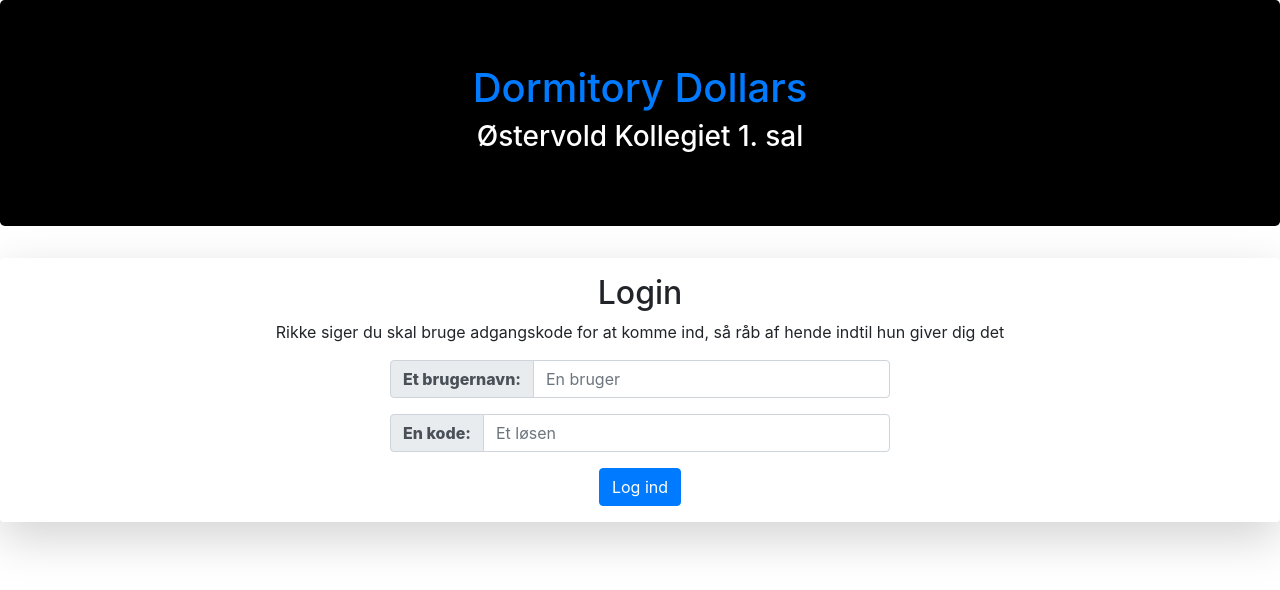
After one commit to Rotendahl/DormitoryLife, a Django app: page /accounts/login/ in a window 1280 px wide. The commit adds this page. Shown: the top 590 px of the page. Run offline with Django 3.2, Linux system fonts and the light colour scheme; some libraries are stand-ins or nearby versions.

Commit message:
Formatting, date fix, and login required

```diff
--- a/DormitoryDollars/settings.py
+++ b/DormitoryDollars/settings.py
@@ -148,7 +148,7 @@ if DEBUG:  # pragma: no cover
 STATIC_ROOT = os.path.join(PROJECT_ROOT, "staticfiles")
 STATIC_URL = "/static/"
 
-
+LOGIN_REDIRECT_URL = "/"
 STATICFILES_DIRS = [os.path.join(PROJECT_ROOT, "static")]
 
 STATICFILES_STORAGE = "whitenoise.storage.CompressedManifestStaticFilesStorage"
--- a/DormitoryDollars/urls.py
+++ b/DormitoryDollars/urls.py
@@ -15,8 +15,10 @@ Including another URLconf
 """
 from django.conf.urls import include, url
 from django.contrib import admin
+from django.urls import path
 
 urlpatterns = [
-    url(r'^admin/', admin.site.urls),
-    url(r'^', include('cashier.urls')),
+    url(r"^admin/", admin.site.urls),
+    url(r"^", include("cashier.urls")),
+    path("accounts/", include("django.contrib.auth.urls")),
 ]
--- a/cashier/templates/cashier/base.html
+++ b/cashier/templates/cashier/base.html
@@ -1,17 +1,33 @@
 <!DOCTYPE html>
 <html lang="da">
-
   <head>
     {% load staticfiles %}
     <meta http-equiv="Content-Type" content="text/html; charset=utf-8" />
-    <script src="https://ajax.googleapis.com/ajax/libs/jquery/1.11.2/jquery.min.js"></script>
-    <link rel="stylesheet" href="https://ajax.googleapis.com/ajax/libs/jqueryui/1.11.4/themes/smoothness/jquery-ui.css">
-    <script src="https://ajax.googleapis.com/ajax/libs/jqueryui/1.11.4/jquery-ui.min.js"></script>
-    {% load bootstrap3 %} {% bootstrap_css %} {% bootstrap_javascript %}
+    <link
+      rel="stylesheet"
+      href="https://stackpath.bootstrapcdn.com/bootstrap/4.3.1/css/bootstrap.min.css"
+      integrity="sha384-ggOyR0iXCbMQv3Xipma34MD+dH/1fQ784/j6cY/iJTQUOhcWr7x9JvoRxT2MZw1T"
+      crossorigin="anonymous"
+    />
+    <script
+      src="https://code.jquery.com/jquery-3.3.1.slim.min.js"
+      integrity="sha384-q8i/X+965DzO0rT7abK41JStQIAqVgRVzpbzo5smXKp4YfRvH+8abtTE1Pi6jizo"
+      crossorigin="anonymous"
+    ></script>
+    <script
+      src="https://cdnjs.cloudflare.com/ajax/libs/popper.js/1.14.7/umd/popper.min.js"
+      integrity="sha384-UO2eT0CpHqdSJQ6hJty5KVphtPhzWj9WO1clHTMGa3JDZwrnQq4sF86dIHNDz0W1"
+      crossorigin="anonymous"
+    ></script>
+    <script
+      src="https://stackpath.bootstrapcdn.com/bootstrap/4.3.1/js/bootstrap.min.js"
+      integrity="sha384-JjSmVgyd0p3pXB1rRibZUAYoIIy6OrQ6VrjIEaFf/nJGzIxFDsf4x0xIM+B07jRM"
+      crossorigin="anonymous"
+    ></script>
     <script type="text/javascript">
       $(function() {
         $("#Date").datepicker({
-                dateFormat: 'dd-mm-yy'
+          dateFormat: "dd-mm-yy"
         });
       });
     </script>
@@ -29,7 +45,6 @@
       <h1><a href="{% url 'AllRooms' %}">Dormitory Dollars</a></h1>
       <h3>Østervold Kollegiet 1. sal</h3>
     </div>
-    {% block content %}
-    {% endblock %}
+    {% block content %} {% endblock %}
   </body>
 </html>
--- /dev/null
+++ b/cashier/templates/registration/login.html
@@ -0,0 +1,55 @@
+<!-- templates/registration/login.html -->
+{% extends 'cashier/base.html' %} {% block content %}
+
+<div class="text-center shadow-lg p-3 mb-5 bg-white rounded">
+  <h2>Login</h2>
+  <p>
+    Rikke siger du skal bruge adgangskode for at komme ind, så råb af hende
+    indtil hun giver dig det
+  </p>
+  <form method="post">
+    <div class="form-group" style="width:500px; margin:auto">
+      {% csrf_token %}
+      <div class="input-group mb-3">
+        <div class="input-group-prepend">
+          <span
+            class="input-group-text"
+            id="basic-addon1"
+            style="font-weight:800"
+            >Et brugernavn:</span
+          >
+        </div>
+        <input
+          type="text"
+          class="form-control"
+          placeholder="En bruger"
+          aria-label="Brugernavn"
+          aria-describedby="basic-addon1"
+          name="username"
+          id="id_username"
+        />
+      </div>
+      <div class="input-group mb-3">
+        <div class="input-group-prepend">
+          <span
+            class="input-group-text"
+            id="basic-addon1"
+            style="font-weight:800"
+            >En kode:</span
+          >
+        </div>
+        <input
+          type="password"
+          class="form-control"
+          placeholder="Et løsen"
+          aria-label="Kodeord"
+          aria-describedby="basic-addon1"
+          name="password"
+          id="id_password"
+        />
+      </div>
+      <button class="btn btn-primary" type="submit">Log ind</button>
+    </div>
+  </form>
+</div>
+{% endblock %}
--- a/requirements.txt
+++ b/requirements.txt
@@ -26,3 +26,4 @@ snowballstemmer==1.2.1
 Sphinx==1.5.5
 whitenoise==3.2
 wrapt==1.10.10
+psycopg2
```
Also changed, not shown: cashier/templates/cashier/AllRoomsOverView.html (+20 -10 lines), cashier/templates/cashier/RoomOverView.html (+16 -9 lines), cashier/views.py (+38 -36 lines), 1 other file. Lines whose indentation alone changed are shown as unchanged.
